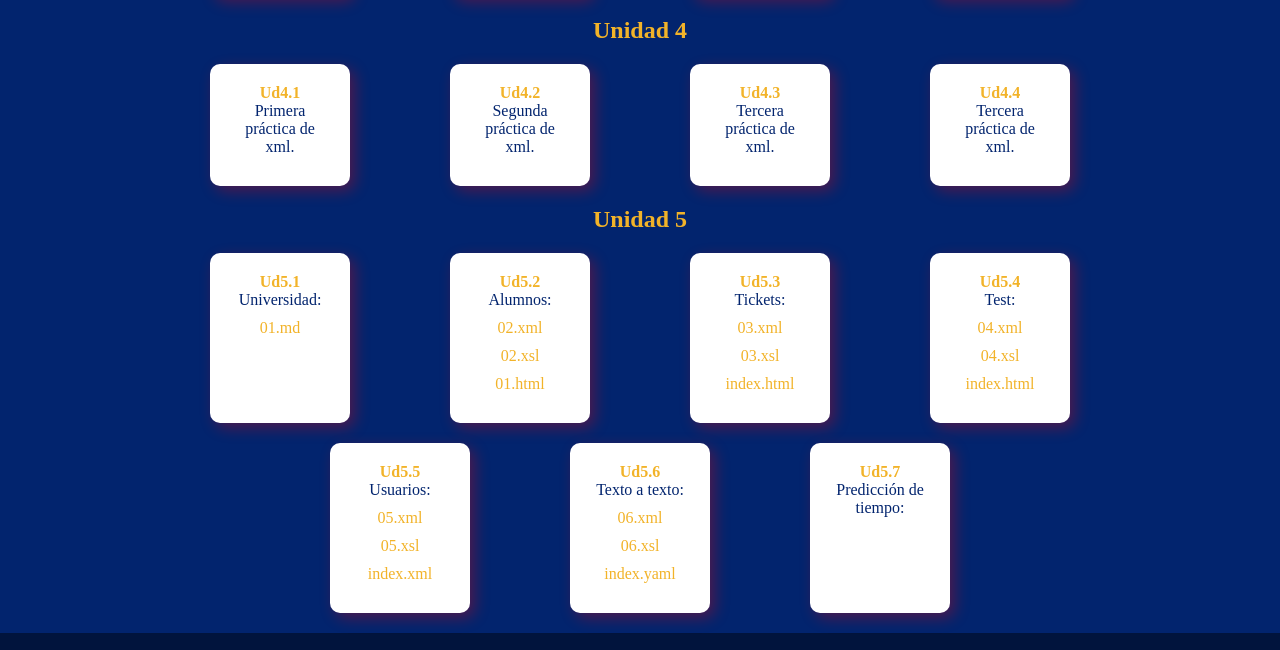
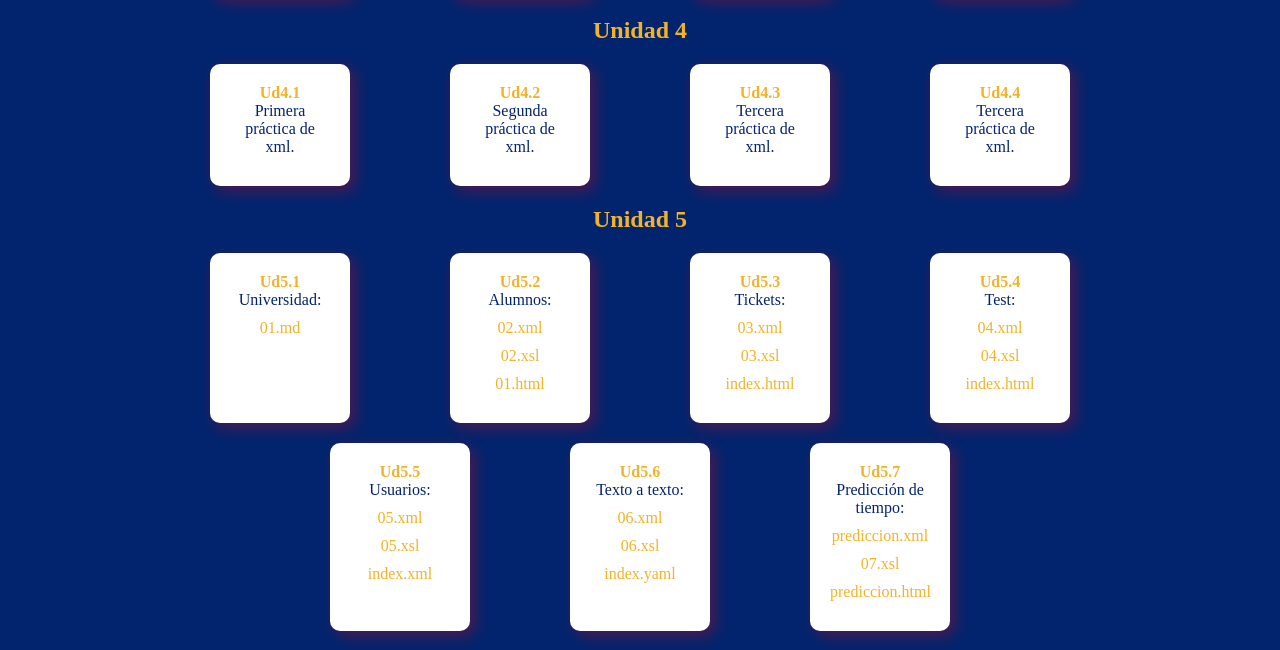
Before and after one commit to SrAllen14/101LMSGIProyectoLMSGI, a plain HTML site: page index.html in a window 1280 px wide. Shown: the part 897-1547 px from the top of the page. Drawn offline with Linux system fonts and the light colour scheme.

Commit message:
Actividad 7 Tema 5

```diff
--- a/index.html
+++ b/index.html
@@ -154,6 +154,9 @@
             <div class="caja"><a href="ud5/07/07.xsl" target="_blank"><b>Ud5.7</b></a>
                 <ul>
                     <li>Predicción de tiempo: </li>
+                    <li><a href="ud5/07/input/prediccion.xml" target="_blank">prediccion.xml</a></li>
+                    <li><a href="ud5/07/src/07.xsl" target="_blank">07.xsl</a></li>
+                    <li><a href="ud5/07/target/prediccion.html" target="_blank">prediccion.html</a></li>
                 </ul>
             </div>
         </div>
```
